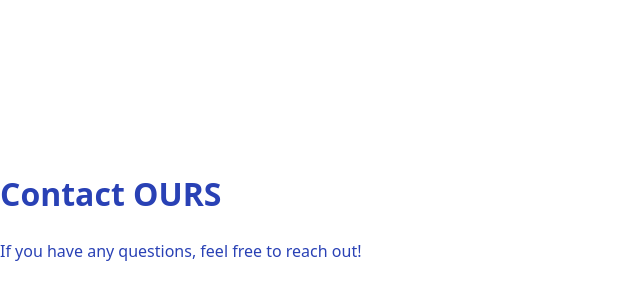
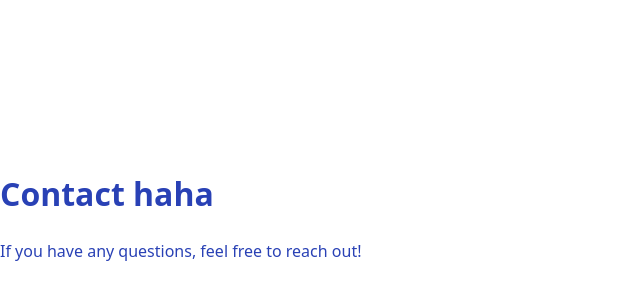
Before and after one commit to zkil27/ezekiel-portfolio, a React (Vite) app: page /#/contact in a window 1280 px wide. Shown: the part 186-486 px from the top of the page, without its empty margins (0-640 px from the left). Built offline with nearby package versions, Linux system fonts and the light colour scheme.

Commit message:
Update contact header to "Contact haha"

```diff
--- a/src/pages/contact.jsx
+++ b/src/pages/contact.jsx
@@ -1,7 +1,7 @@
 export function contact() {
     return (
         <>
-            <h1>Contact OURS</h1>
+            <h1>Contact haha</h1>
             <p>If you have any questions, feel free to reach out!</p>
         </>
     );
```
